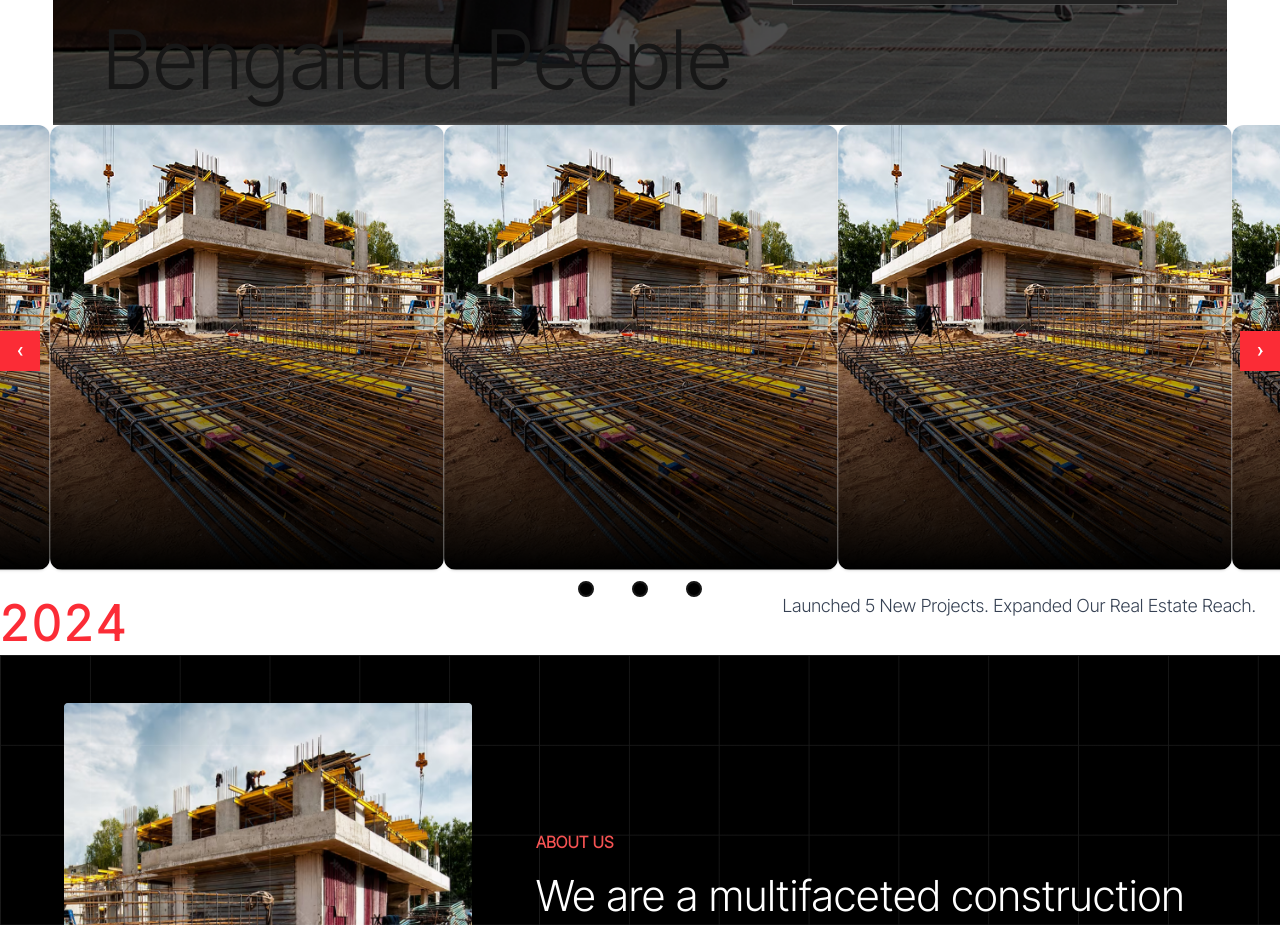
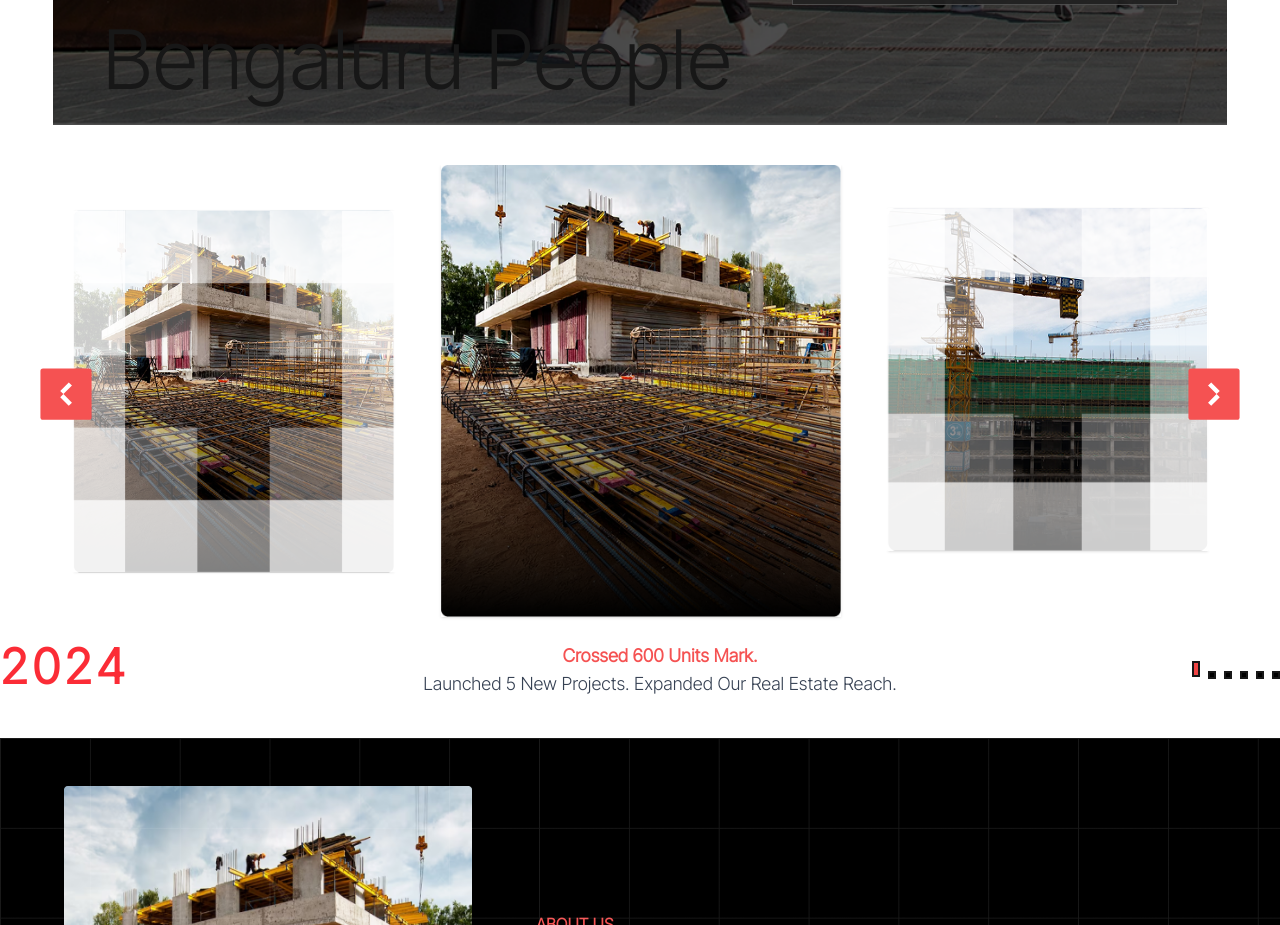
Before and after one commit to Pravu-lab/Brixline, a Next.js app: page /about in a window 1280 px wide. Shown: the part 780-1705 px from the top of the page. Built offline with nearby package versions, Linux system fonts and the light colour scheme.

Commit message:
amit-dev-aboutslider[design fixes]

```diff
--- a/src/Components/AboutusSlider.tsx
+++ b/src/Components/AboutusSlider.tsx
@@ -10,16 +10,37 @@ const slides = [
   {
     year: 2024,
     image: "/service1.png",
+    title: "Crossed 600 Units Mark.",
     text: "Launched 5 New Projects. Expanded Our Real Estate Reach.",
   },
   {
     year: 2023,
-    image: "/service1.png",
-    text: "Crossed 600 Units Mark. We Have Booked Projects Which Will Provide Home To 600+ Families.",
+    image: "/service2.png",
+    title: "Crossed 600 Units Mark.",
+    text: "We Have Booked Projects Which Will Provide Home To 600+ Families.",
   },
   {
     year: 2022,
     image: "/service1.png",
+    title: "Crossed 600 Units Mark.",
+    text: "Launched 5 New Projects. Expanded Our Real Estate Reach.",
+  },
+  {
+    year: 2024,
+    image: "/service1.png",
+    title: "Crossed 600 Units Mark.",
+    text: "Launched 5 New Projects. Expanded Our Real Estate Reach.",
+  },
+  {
+    year: 2023,
+    image: "/service2.png",
+    title: "Crossed 600 Units Mark.",
+    text: " We Have Booked Projects Which Will Provide Home To 600+ Families.",
+  },
+  {
+    year: 2022,
+    image: "/service1.png",
+    title: "Crossed 600 Units Mark.",
     text: "Launched 5 New Projects. Expanded Our Real Estate Reach.",
   },
 ];
@@ -30,23 +51,31 @@ interface ArrowProps {
 
 const NextArrow = ({ onClick }: ArrowProps) => (
   <div
-    className="absolute right-0 top-1/2 transform -translate-y-1/2 z-10 cursor-pointer"
+    className="absolute right-10 top-1/2 transform -translate-y-1/2 z-10 cursor-pointer"
     onClick={onClick}
   >
-    <div className="bg-red-500 hover:bg-red-600 text-white w-10 h-10 rounded-4 flex items-center justify-center shadow-md">
-      <span className="text-lg font-bold">›</span>
-    </div>
+    <Image
+                  src="/svg/right-button.svg"
+                  alt="go-next"
+                  width={60}
+                  height={60}
+                  className="w-13 h-13"
+                />
   </div>
 );
 
 const PrevArrow = ({ onClick }: ArrowProps) => (
   <div
-    className="absolute left-0 top-1/2 transform -translate-y-1/2 z-10 cursor-pointer"
+    className="absolute left-10 top-1/2 transform -translate-y-1/2 z-10 cursor-pointer"
     onClick={onClick}
   >
-    <div className="bg-red-500 hover:bg-red-600 text-white w-10 h-10 rounded-4 flex items-center justify-center shadow-md">
-      <span className="text-lg font-bold">‹</span>
-    </div>
+    <Image
+                src="/svg/left-button.svg"
+                alt="go-previous"
+                width={60}
+                height={60}
+                className="w-13 h-13"
+              />
   </div>
 );
 
@@ -59,26 +88,18 @@ const AboutUsSlider = () => {
   );
 
   const settings = {
+    centerMode: true,
     className: "center",
-    centerMode: true,
-    dots: true,
+    dots: false,
     arrows: true,
     infinite: true,
+    centerPadding: "30px",
     slidesToShow: 3,
     speed: 500,
     beforeChange: (_: number, next: number) => setActiveSlide(next),
     nextArrow: <NextArrow />,
     prevArrow: <PrevArrow />,
-    customPaging: () => (
-      <div className="flex flex-col items-center gap-1 group">
-        <div className="dot-indicator w-4 h-4 border-2 rounded-full transition-colors duration-200 bg-black" />
-      </div>
-    ),
-    appendDots: (dots: React.ReactNode) => (
-      <div className="mt-6">
-        <ul className="flex justify-center gap-6">{dots}</ul>
-      </div>
-    ),
+
   };
 
   const getAnimatedYear = () => {
@@ -104,41 +125,60 @@ const AboutUsSlider = () => {
       );
     });
   };
+  const getAnimatedText=()=>{
+    return(
+    <span className="block w-full relative text-center mx-auto">
+      <AnimatePresence>
+            <motion.div
+              key={activeSlide}
+              initial={{ x: 100, opacity: 0 }}
+              animate={{ x: 0, opacity: 1 }}
+              exit={{ x: -100, opacity: 0 }}
+              transition={{ duration: 0.3, ease: "easeInOut" }}
+              className="text-gray-700 text-lg absolute w-full bottom-0 translate-y-1/2"
+            >
+              <p className="text-[#F55252] font-bold">{slides[activeSlide].title}</p>
+              {slides[activeSlide].text}
+            </motion.div>
+          </AnimatePresence>
+    </span>)
+  }
 
   return (
-    <div className="w-full text-center slider-container">
+    <div className=" slider-container my-10">
       <Slider {...settings}>
         {slides.map((slide, index) => (
-          <div key={index}>
+          <div key={index} className="relative">
             <Image
               src={slide.image}
               alt={`Slide ${index}`}
               width={400}
               height={288}
-              className="mx-auto object-cover rounded-xl shadow"
+              className="mx-auto object-cover shadow"
             />
+            <div className="overlay-image"></div>
           </div>
         ))}
       </Slider>
 
-      <div className="flex justify-between">
-        <div className="text-red-500 font-extrabold text-5xl mt-6 tracking-wider">
+      <div className="flex justify-between items-center my-5">
+        <div className="text-red-500 font-extrabold text-5xl tracking-wider">
           {getAnimatedYear()}
         </div>
 
-        <div className="mt-4 px-6">
-          <AnimatePresence>
-            <motion.p
-              key={activeSlide}
-              initial={{ x: 100, opacity: 0 }}
-              animate={{ x: 0, opacity: 1 }}
-              exit={{ x: -100, opacity: 0 }}
-              transition={{ duration: 0.3, ease: "easeInOut" }}
-              className="text-gray-700 text-lg"
-            >
-              {slides[activeSlide].text}
-            </motion.p>
-          </AnimatePresence>
+        <div className=" px-6 w-1/2 h-full">
+          {getAnimatedText()}
+        </div>
+        <div className="custom-dots">
+          <ul className="flex gap-2 justify-end items-baseline">
+            {slides.map((_, index) => (
+              <li
+                key={index}
+              >
+                <div className={`dot-indicator w-2 h-2 border-2 ${activeSlide === index ? "bg-[#ef4444] h-4 mb-0.5" : "bg-black"}`}></div>
+              </li>
+            ))}
+          </ul>
         </div>
       </div>
     </div>
--- a/src/app/globals.css
+++ b/src/app/globals.css
@@ -78,3 +78,26 @@ h1 {
   line-height: 120%;
   font-weight: 600;
 }
+
+.slick-slide {
+  transition: transform 0.3s ease-in-out;
+}
+
+.slick-slide:not(.slick-center){
+  scale: 0.8;
+}
+.overlay-image {
+  position: absolute;
+  inset: 0;
+  background-image: url('../../public/slideroverlay.png'); /* Replace with your overlay image path */
+  background-size: cover;
+  background-repeat: no-repeat;
+  background-position: center;
+  pointer-events: none; /* so the overlay doesn't block interactions */
+  z-index: 2;
+  opacity: 0;
+  transition: opacity 0.3s ease;
+}
+.slick-slide:not(.slick-center) .overlay-image {
+  opacity: 1;
+}
```
Also changed, not shown: public/slideroverlay.png (added).
